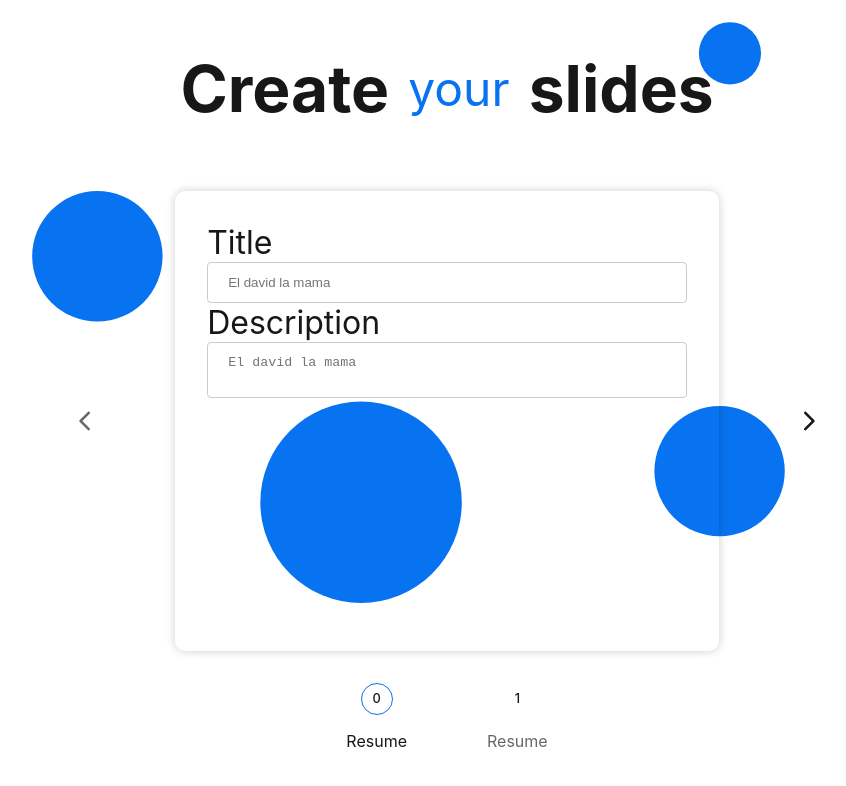
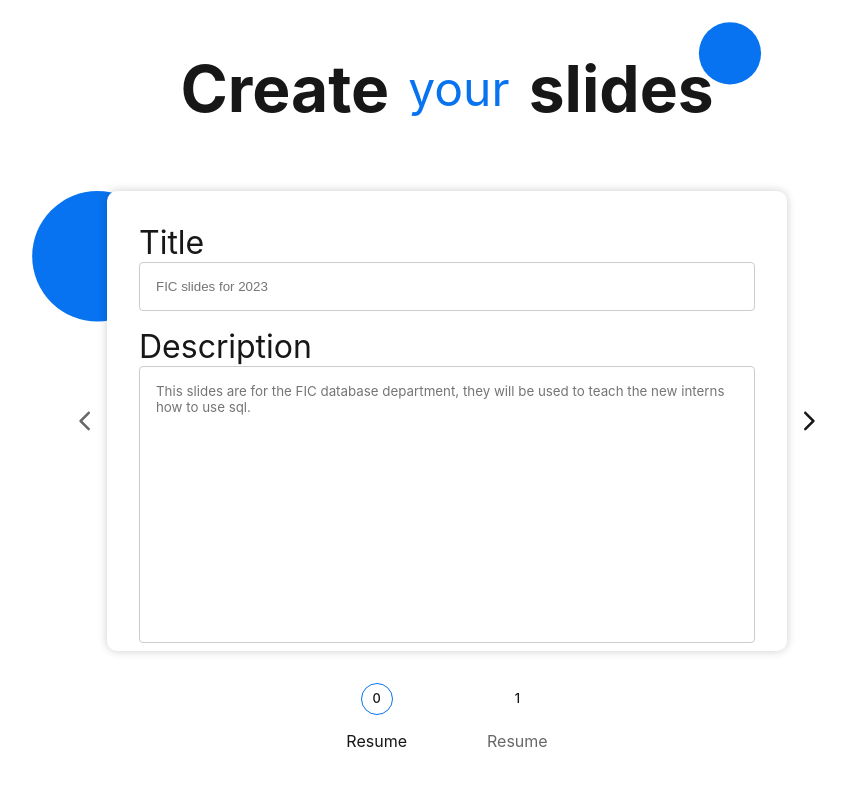
Before and after one commit to jorgehermo9/slAIds, a Next.js app in the folder frontend/: page / in a window 1280 px wide. Shown: the top 786 px of the page, without its empty margins (193-1039 px from the left). Built offline with nearby package versions, Linux system fonts and the light colour scheme.

Commit message:
Add new css and components

```diff
--- a/frontend/src/components/CarouselCards/ResumeCard.tsx
+++ b/frontend/src/components/CarouselCards/ResumeCard.tsx
@@ -13,18 +13,26 @@ export const ResumeCard = ({ slideRequest, setSlideRequest }: Props) => {
         Title
       </label>
       <input
+        value={slideRequest.title}
         type="text"
         id="titleInput"
-        className={styles.input}
-        placeholder="El david la mama"
+        className={`${styles.titleInput} ${styles.marginBottom}`}
+        placeholder="FIC slides for 2023"
+        onChange={(e) => {
+          setSlideRequest({ ...slideRequest, title: e.target.value });
+        }}
       />
       <label htmlFor="descriptionTextArea" className={styles.title}>
         Description
       </label>
       <textarea
+        value={slideRequest.description}
         id="descriptionTextArea"
-        className={styles.input}
-        placeholder="El david la mama"
+        className={styles.textArea}
+        placeholder="This slides are for the FIC database department, they will be used to teach the new interns how to use sql."
+        onChange={(e) => {
+          setSlideRequest({ ...slideRequest, description: e.target.value });
+        }}
       />
     </div>
   );
--- a/frontend/src/components/CarouselCards/StyleCard.tsx
+++ b/frontend/src/components/CarouselCards/StyleCard.tsx
@@ -1,9 +1,15 @@
+import SlideRequest from "@/entities/SlideRequest";
 import styles from "./carouselCard.module.scss";
 
-export default function StyleCard() {
+interface Props {
+  slideRequest: SlideRequest;
+  setSlideRequest: (slideRequest: SlideRequest) => void;
+}
+
+export const StyleCard = ({ slideRequest, setSlideRequest }: Props) => {
   return (
-    <div>
-      <h1>Style Card</h1>
+    <div className={styles.resumeCard}>
+      <label className={styles.title}>Color Palette</label>
     </div>
   );
-}
+};
--- a/frontend/src/components/CarouselCards/carouselCard.module.scss
+++ b/frontend/src/components/CarouselCards/carouselCard.module.scss
@@ -2,8 +2,13 @@
   border-radius: var(--border-radius);
   box-shadow: 0 0 10px rgba(0, 0, 0, 0.2);
   height: 100%;
-  width: 80%;
+  width: 100%;
   padding: 2rem;
+  background-color: var(--bg);
+}
+
+.inputField {
+  margin: 3rem;
 }
 
 .title {
@@ -11,15 +16,29 @@
   color: var(--fg);
 }
 
-.input {
+.titleInput {
   width: 100%;
-  padding: 12px 20px;
+  padding: 1rem 1rem;
   display: inline-block;
   border: 1px solid #ccc;
   border-radius: 4px;
   box-sizing: border-box;
 }
 
-.input:focus {
+.textArea {
+  width: 100%;
+  height: 70%;
+  padding: 1rem 1rem;
+  display: inline-block;
+  border: 1px solid #ccc;
+  border-radius: 4px;
+  box-sizing: border-box;
+}
+
+.input:focus, .textArea:focus {
   border: 1px solid var(--blue);
 }
+
+.marginBottom {
+  margin-bottom: 1rem;
+}
--- a/frontend/src/pages/index.tsx
+++ b/frontend/src/pages/index.tsx
@@ -1,5 +1,6 @@
 import { Carousel } from "@/components/Carousel/Carousel";
 import { ResumeCard } from "@/components/CarouselCards/ResumeCard";
+import { StyleCard } from "@/components/CarouselCards/StyleCard";
 import SlideRequest, { getDefaultSlideRequest } from "@/entities/SlideRequest";
 import { useState } from "react";
 import styles from "./styles/home.module.scss";
@@ -21,10 +22,7 @@ export default function Home() {
           slideRequest={slideRequest}
           setSlideRequest={setSlideRequest}
         />
-        <ResumeCard
-          slideRequest={slideRequest}
-          setSlideRequest={setSlideRequest}
-        />
+        <StyleCard />
       </Carousel>
     </div>
   );
--- a/frontend/src/styles/globals/_globals.scss
+++ b/frontend/src/styles/globals/_globals.scss
@@ -68,6 +68,7 @@ input[type="number"] {
 }
 
 textarea {
+  font-family: inherit;
   border: none;
   overflow: auto;
   outline: none;
```
